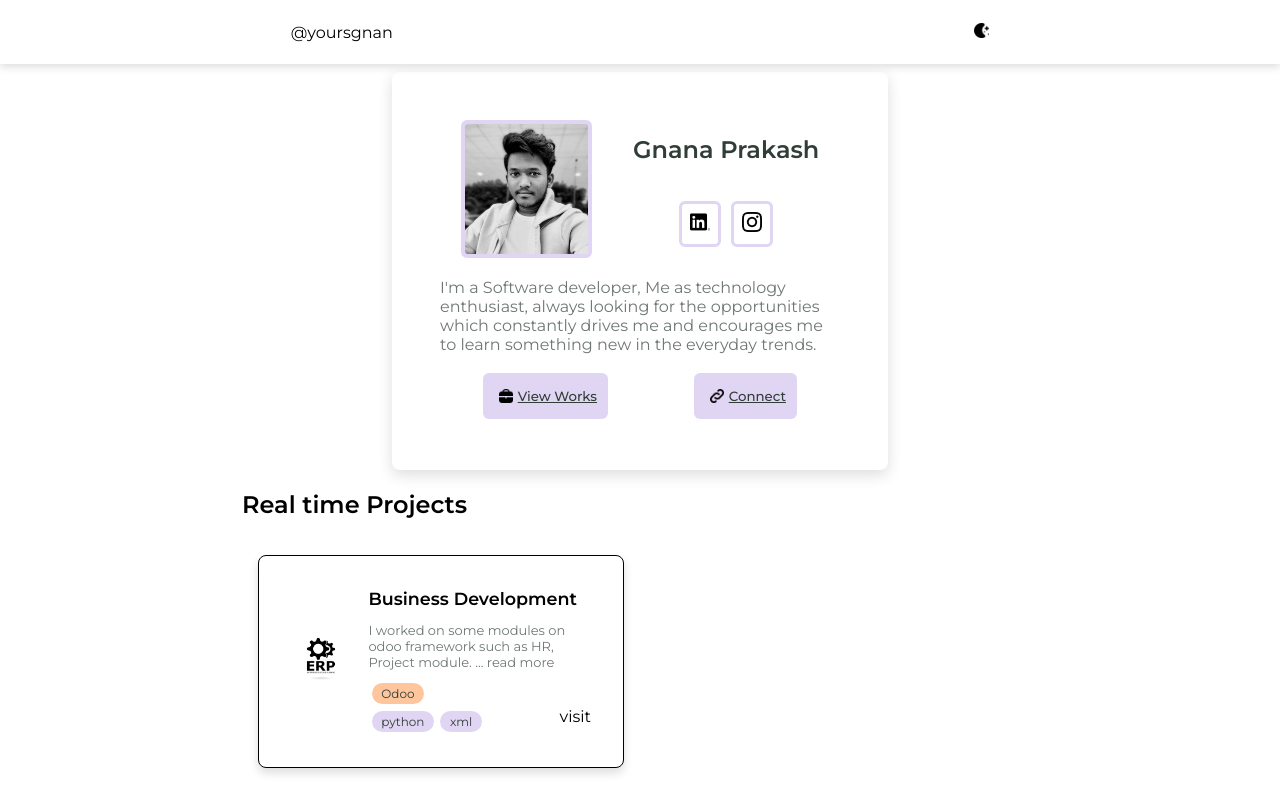
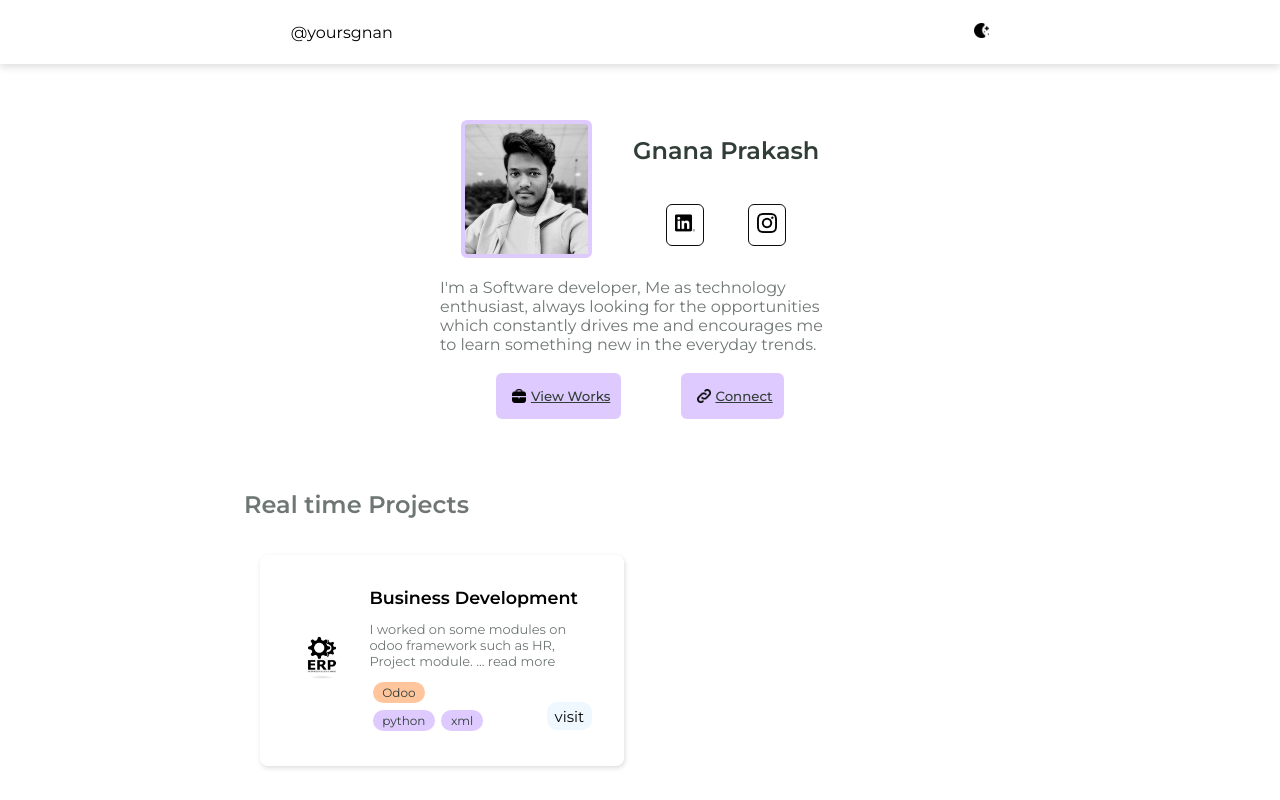
Before and after one commit to yoursgnan/yoursgnan.github.io, a React (Vite) app: page / in a window 1280 px wide. Shown: the top 800 px of the page. Built offline with nearby package versions, Linux system fonts and the light colour scheme.

Commit message:
dark mode support and css changes

```diff
--- a/src/App.css
+++ b/src/App.css
@@ -5,7 +5,7 @@ body {
 }
 
 #root {
-  background: white;
+  background: var(--white);
   display: flex;
   justify-content: center;
   align-items: center;
@@ -18,7 +18,7 @@ body {
   --primary-text-color: #313D37;
   --primary-box-color: #EEF1EF;
   --secondary-white: #F2F4F2;
-  --purple: #E1D5F4;
+  --purple: #decaff;
   --orange: #FFC69E;
   --white: #FFFFFF;
   --shadow-color: #dfdddd;
@@ -33,7 +33,7 @@ body {
   margin-top:0.5rem;
   border-radius: 10px;
   align-items: center;
-  justify-content: center;
+  justify-content: space-evenly;
   display: flex;
   flex-flow: row;
   column-gap: 10px;
@@ -43,7 +43,7 @@ body {
   background: var(--white);
   padding: 0.5rem;
   border-radius: 6px;
-  border: solid 3px var(--purple);
+  border: solid 1.5px #0d0d0d;
 }
 
 .share-bubble:hover{
@@ -55,7 +55,7 @@ body {
   width: fit-content;
   padding: 3rem;
   border-radius: 0.5rem;
-  box-shadow: 0 5px 15px var(--shadow-color);
+  /* box-shadow: 0 5px 15px var(--shadow-color); */
 }
 
 
@@ -65,7 +65,9 @@ body {
   flex-wrap: wrap;
   justify-content: space-around;
 }
-
+.main-project-heading{
+  color:var(--secondary-text-color)
+}
 .flex2 {
   display: flex;
   flex-direction: column;
@@ -92,7 +94,7 @@ body {
 .buttons-container {
   display: flex;
   align-items: center;
-  justify-content: space-around;
+  justify-content: space-evenly;
 }
 
 .primary-button {
@@ -134,8 +136,8 @@ body {
   background: var(--white);
   padding: 2rem;
   border-radius: 0.5rem;
-  border: solid 1px black;
-  box-shadow: 0 5px 10px var(--shadow-color);
+  /* border: solid 1px black; */
+  box-shadow: 1px 2px 5px var(--shadow-color);
   display: flex;
   align-items: center;
   justify-content: space-around;
@@ -143,6 +145,15 @@ body {
 .project-languages-container{
   display: flex;
   flex-wrap: wrap;
+}
+
+.visit-link{
+  font-size: 15px;
+    background: aliceblue;
+    padding: 0.3rem;
+    padding-left: 0.5rem;
+    padding-right: 0.5rem;
+    border-radius: 10px;
 }
 .text-bubble {
   background: var(--purple);
@@ -168,7 +179,7 @@ body {
  flex-basis: 200px;
 }
 .project-image{
-
+ border-radius: 5px;
 }
 .project-details-content{
   font-size: 13px;
@@ -203,22 +214,34 @@ body {
 
 @media (prefers-color-scheme: dark){
   #root {
-    background: #2f283a;
+    background: #212121;;
   }
   :root {
-    --shadow-color: none;
-    --primary-box-color: rgb(81, 76, 105);
-    --primary-text-color: rgb(251, 251, 255);
-    --secondary-text-color: rgb(251, 251, 255);
-    --purple: rgb(102, 105, 156);
-    --orange: #cc8653;
-    --white: rgb(56, 57, 78);
+    --light-green: #4A7B9D;
+  --secondary-text-color: #A4A4A4;
+  --primary-text-color: #E5E5E5;
+  --primary-box-color: #2E323A;
+  --secondary-white: #393E44;
+  --purple: #40375c;
+  --orange: #D5955F;
+  --white: #36393f;
+  --shadow-color: #393E44;
   }
   .project-banner-wrapper > h3{
     color: rgb(251, 251, 255);
   }
-
-  a{
-    color: rgb(126, 126, 255);
+  .project-box{
+    box-shadow: none;
+    background: #36393f;
+  }
+  .nav-bar-container{
+    box-shadow: none;
+  }
+  .mydisplayid{
+    color:  #E5E5E5;
+  }
+  .visit-link{
+    color: var(--secondary-text-color);
+    background: #4A7B9D;
   }
 }
--- a/src/components/ProjectBox.jsx
+++ b/src/components/ProjectBox.jsx
@@ -31,7 +31,7 @@ const ProjectBox = ({project}) => {
                         </div>
                         <div>
                         {
-                            project.redirect_url.redirect_url!=false && <a href={project.redirect_url} target="new">visit</a>
+                            project.redirect_url.redirect_url!=false && <a href={project.redirect_url} target="new" class="visit-link">visit</a>
                         }
                         </div>
                     </div>
--- a/src/fragments/Projects.jsx
+++ b/src/fragments/Projects.jsx
@@ -4,14 +4,14 @@ const ProjectsFragment = ({data}) => {
     return (
         <div id="projects">
 
-            <h2>Real time Projects</h2>
+            <h2 class="main-project-heading">Real time Projects</h2>
             <div className="projects-container">
                 {
                     data.real_time.map(object=><ProjectBox project={object} key={object.project_name}/>)
                 }
             </div>
 
-            <h2>Self Interest Projects</h2>
+            <h2 class="main-project-heading">Self Interest Projects</h2>
             <div className="projects-container">
                 {
                     data.self_interest.map(object=><ProjectBox project={object} key={object.project_name}/>)
```
